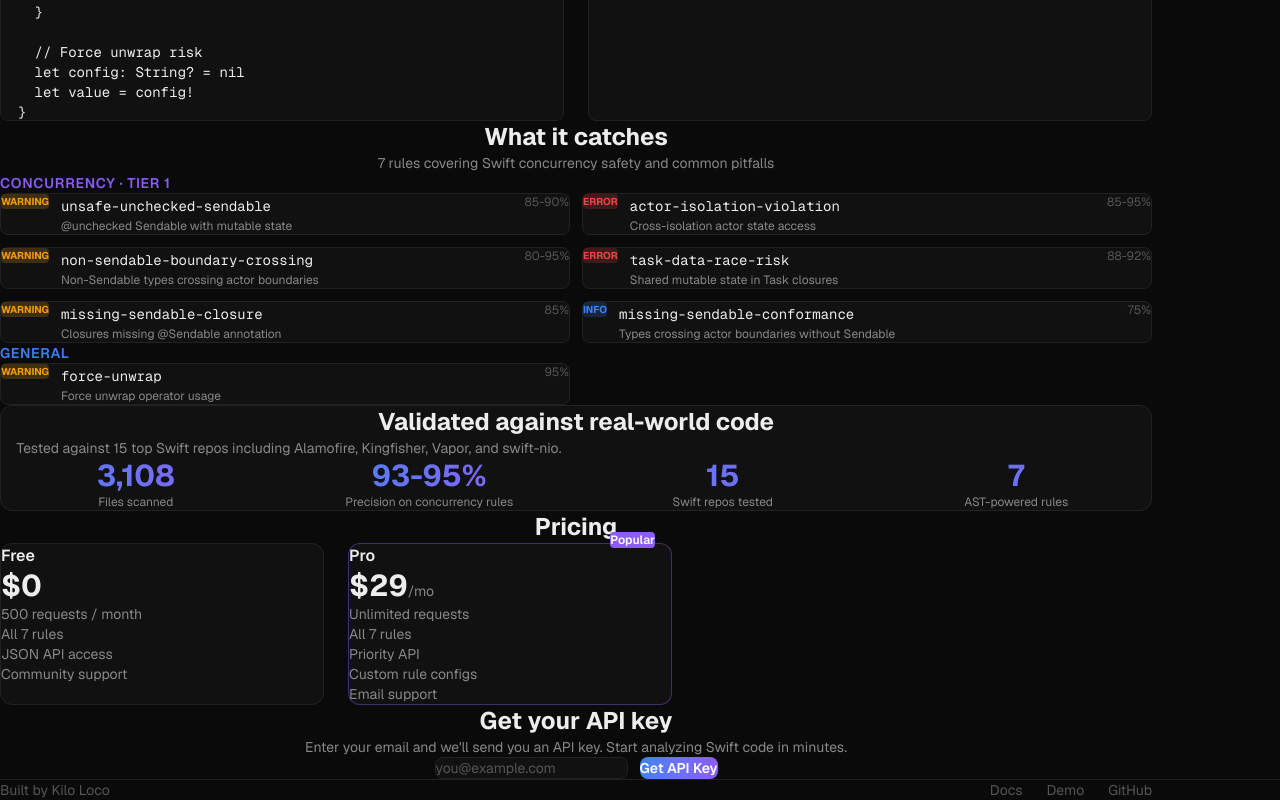
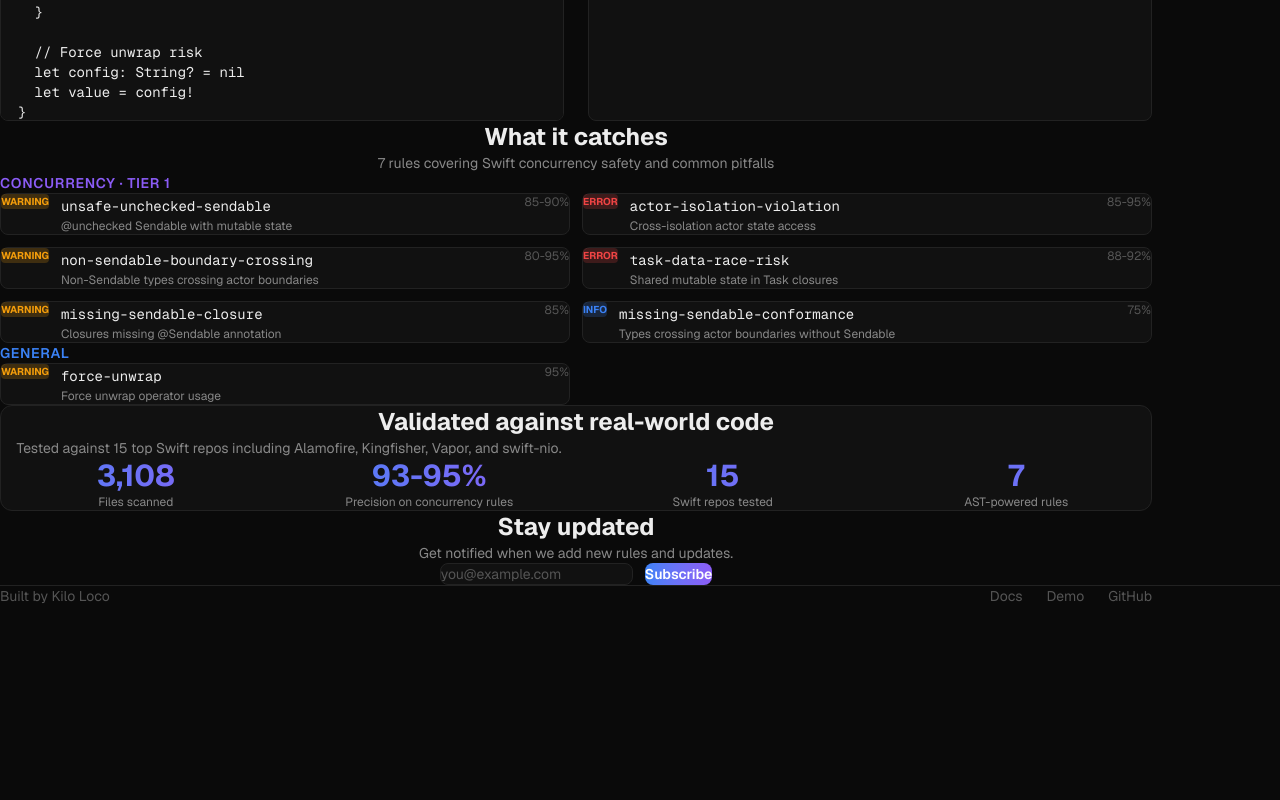
Before and after one commit to Kilo-Loco/swiftguard, a Next.js app: page / in a window 1280 px wide. Shown: the part 852-1652 px from the top of the page. After the commit the page ends 1458 px from the top, so only its background shows below. Built offline with nearby package versions, Linux system fonts and the light colour scheme.

Commit message:
Strip all monetization — free community tool
- Removed pricing section, pro tier, API key CTAs
- Email signup reframed as 'stay updated on new rules'
- Removed paywall language from docs
- This is a free tool. Is it useful? That's the only question.

```diff
--- a/src/app/components/EmailSignup.tsx
+++ b/src/app/components/EmailSignup.tsx
@@ -30,7 +30,7 @@ export default function EmailSignup() {
   if (status === "success") {
     return (
       <p className="text-success text-sm font-medium">
-        You&apos;re on the list! We&apos;ll send your API key soon.
+        You&apos;re on the list! We&apos;ll keep you posted on new rules and updates.
       </p>
     );
   }
@@ -50,7 +50,7 @@ export default function EmailSignup() {
         disabled={status === "loading"}
         className="px-5 py-2.5 rounded-lg text-sm font-semibold text-white bg-gradient-to-r from-accent-gradient-from to-accent-gradient-to hover:opacity-90 disabled:opacity-50 transition-opacity cursor-pointer"
       >
-        {status === "loading" ? "..." : "Get API Key"}
+        {status === "loading" ? "..." : "Subscribe"}
       </button>
       {status === "error" && (
         <span className="text-severity-error text-xs self-center">Failed. Try again.</span>
--- a/src/app/components/RepoScanner.tsx
+++ b/src/app/components/RepoScanner.tsx
@@ -318,10 +318,10 @@ export default function RepoScanner() {
               Want this in your CI pipeline?
             </span>
             <a
-              href="#pricing"
+              href="/docs"
               className="text-xs font-semibold text-accent-blue hover:text-accent-purple transition-colors"
             >
-              Get API key for CI integration &rarr;
+              Check out the API docs &rarr;
             </a>
           </div>
         </div>
--- a/src/app/docs/page.tsx
+++ b/src/app/docs/page.tsx
@@ -51,8 +51,7 @@ export default function DocsPage() {
           </p>
           <Code>{`Authorization: Bearer sg_demo_key_2026`}</Code>
           <p className="text-xs text-text-dim mt-3">
-            The demo key is rate-limited to 100 requests/minute. Authentication is optional for the live demo
-            on the landing page.
+            The demo key is rate-limited to 100 requests/minute. Authentication is optional for the live demo on the landing page.
           </p>
         </section>
 
@@ -199,30 +198,10 @@ for issue in data["issues"]:
         {/* Rate Limits */}
         <section className="mb-16">
           <h2 className="text-xl font-bold mb-4" id="rate-limits">Rate Limits</h2>
-          <div className="overflow-x-auto">
-            <table className="w-full text-sm">
-              <thead>
-                <tr className="border-b border-border text-left text-text-muted">
-                  <th className="py-3 pr-4">Plan</th>
-                  <th className="py-3 pr-4">Requests / month</th>
-                  <th className="py-3">Burst limit</th>
-                </tr>
-              </thead>
-              <tbody>
-                <tr className="border-b border-border/50">
-                  <td className="py-3 pr-4 font-semibold">Free</td>
-                  <td className="py-3 pr-4 text-text-muted">500</td>
-                  <td className="py-3 text-text-muted">100 req/min</td>
-                </tr>
-                <tr className="border-b border-border/50">
-                  <td className="py-3 pr-4 font-semibold">Pro ($29/mo)</td>
-                  <td className="py-3 pr-4 text-text-muted">Unlimited</td>
-                  <td className="py-3 text-text-muted">100 req/min</td>
-                </tr>
-              </tbody>
-            </table>
-          </div>
-          <p className="text-xs text-text-dim mt-3">
+          <p className="text-text-muted mb-4 text-sm">
+            To keep the service reliable for everyone, the API is rate-limited to <strong className="text-text">100 requests per minute</strong>.
+          </p>
+          <p className="text-xs text-text-dim">
             When rate limited, the API returns HTTP 429 with a JSON error body.
           </p>
         </section>
--- a/src/app/page.tsx
+++ b/src/app/page.tsx
@@ -74,7 +74,6 @@ export default function Home() {
           <div className="flex items-center gap-6 text-sm text-text-muted">
             <a href="#demo" className="hover:text-text transition-colors">Demo</a>
             <a href="#rules" className="hover:text-text transition-colors">Rules</a>
-            <a href="#pricing" className="hover:text-text transition-colors">Pricing</a>
             <a href="/docs" className="hover:text-text transition-colors">Docs</a>
           </div>
         </div>
@@ -230,44 +229,11 @@ export default function Home() {
         </div>
       </section>
 
-      {/* Pricing */}
-      <section id="pricing" className="max-w-6xl mx-auto px-6 py-16">
-        <h2 className="text-2xl font-bold text-center mb-10">Pricing</h2>
-        <div className="grid grid-cols-1 md:grid-cols-2 gap-6 max-w-2xl mx-auto">
-          <div className="bg-bg-card border border-border rounded-xl p-6">
-            <h3 className="font-semibold mb-1">Free</h3>
-            <div className="text-3xl font-bold mb-4">$0</div>
-            <ul className="text-sm text-text-muted space-y-2">
-              <li>500 requests / month</li>
-              <li>All 7 rules</li>
-              <li>JSON API access</li>
-              <li>Community support</li>
-            </ul>
-          </div>
-          <div className="bg-bg-card border border-accent-purple/40 rounded-xl p-6 relative">
-            <div className="absolute -top-3 right-4 px-2 py-0.5 rounded text-xs font-semibold bg-accent-purple text-white">
-              Popular
-            </div>
-            <h3 className="font-semibold mb-1">Pro</h3>
-            <div className="text-3xl font-bold mb-4">
-              $29<span className="text-sm font-normal text-text-muted">/mo</span>
-            </div>
-            <ul className="text-sm text-text-muted space-y-2">
-              <li>Unlimited requests</li>
-              <li>All 7 rules</li>
-              <li>Priority API</li>
-              <li>Custom rule configs</li>
-              <li>Email support</li>
-            </ul>
-          </div>
-        </div>
-      </section>
-
-      {/* CTA */}
+      {/* Stay Updated */}
       <section className="max-w-6xl mx-auto px-6 py-16 text-center">
-        <h2 className="text-2xl font-bold mb-3">Get your API key</h2>
+        <h2 className="text-2xl font-bold mb-3">Stay updated</h2>
         <p className="text-text-muted mb-8 text-sm">
-          Enter your email and we&apos;ll send you an API key. Start analyzing Swift code in minutes.
+          Get notified when we add new rules and updates.
         </p>
         <div className="flex justify-center">
           <EmailSignup />
--- a/src/proxy.ts
+++ b/src/proxy.ts
@@ -28,7 +28,7 @@ export function proxy(request: NextRequest) {
     return NextResponse.json(
       {
         error: "Invalid Authorization header format. Use: Authorization: Bearer <api-key>",
-        hint: "Get a demo key at the SwiftGuard landing page or use: sg_demo_key_2026",
+        hint: "Use: Authorization: Bearer sg_demo_key_2026",
       },
       { status: 401 }
     );
```
Also changed, not shown: 1 other file (tests, documents, lock files or other folders).
